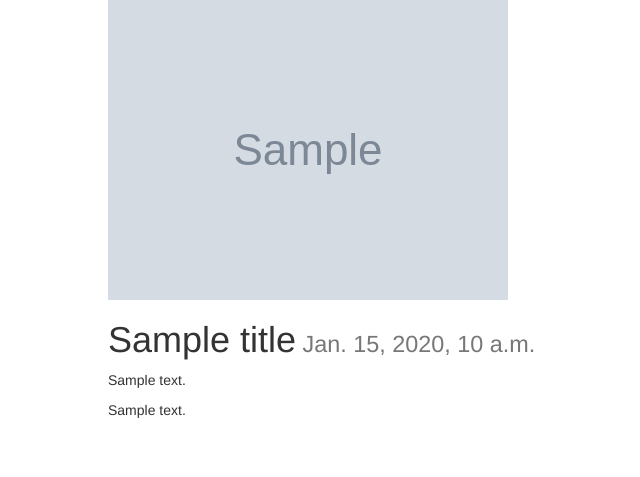
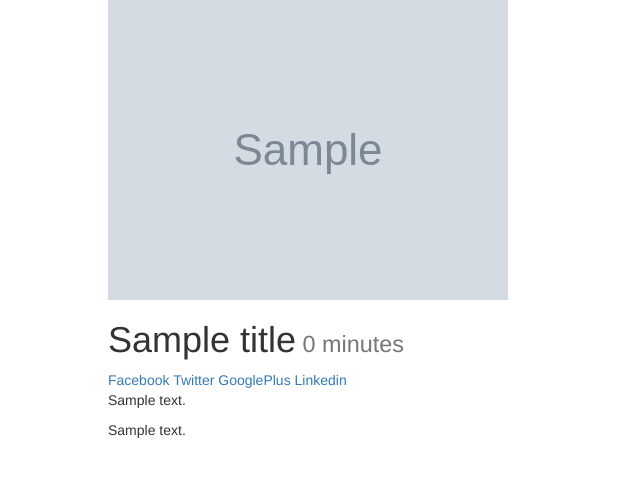
Before and after one commit to KaustubhMundra/Django_Blog, a Django app: template src/templates/post_detail.html in a window 1280 px wide. Shown: the top 477 px of the page, without its empty margins (262-902 px from the left). Run offline with Django 3.2, Linux system fonts and the light colour scheme; the template is opened without the code that fills it: most values are stand-ins (such as "Sample title", 1, 10 or a date in 2020); grey boxes marked "Sample" are stand-in pictures; some libraries are stand-ins or nearby versions.

Commit message:
Share
Add links to share directly to social networking sites.

```diff
--- a/src/posts/views.py
+++ b/src/posts/views.py
@@ -1,3 +1,4 @@
+from urllib import quote_plus
 from django.core.paginator import Paginator, EmptyPage, PageNotAnInteger
 from django.shortcuts import render
 
@@ -26,9 +27,11 @@ def post_create(request):
 
 def post_detail(request, slug=None):
 	instance = get_object_or_404(Post, slug=slug)
+	share_string=quote_plus(instance.content)
 	context = {
 		"title": instance.title,
 		"instance": instance,
+		"share_string":share_string,
 	}
 	return render(request, "post_detail.html", context)
 
--- a/src/templates/post_detail.html
+++ b/src/templates/post_detail.html
@@ -10,16 +10,31 @@
 		<img src='{{instance.image.url}}' class='img-responsive' />
 {% endif %}
 
-<h1>{{ title }}<small> {{ instance.timestamp }}</small></h1>
+<h1>{{ title }}<small> {{ instance.timestamp|timesince }}</small></h1>
 
+
+<a href="https://www.facebook.com/sharer/sharer.php?u={{request.build_absolute_uri }}">
+ Facebook
+</a>
+
+<a href="https://twitter.com/home?status={{share_string}}%20{{request.build_absolute_uri }}">
+Twitter
+</a>
+
+<a href='https://plus.google.com/share?url={{request.build_absolute_uri }}'>GooglePlus</a>
+
+ <a href="https://www.linkedin.com/shareArticle?mini=true&url={{request.build_absolute_uri }}&title={{instance.title}}&summary={{share_string}}&source={{request.build_absolute_uri }}">
+Linkedin
+</a>
 
 {{ instance.content|linebreaks }}{{instance.jobdescription|linebreaks}}<br/>
 
+</div>
 
 
 {% endblock content %}
 
-</div>
+
 </body>
 
 </html>
```
Also changed, not shown: src/db.sqlite3, 1 other file.
